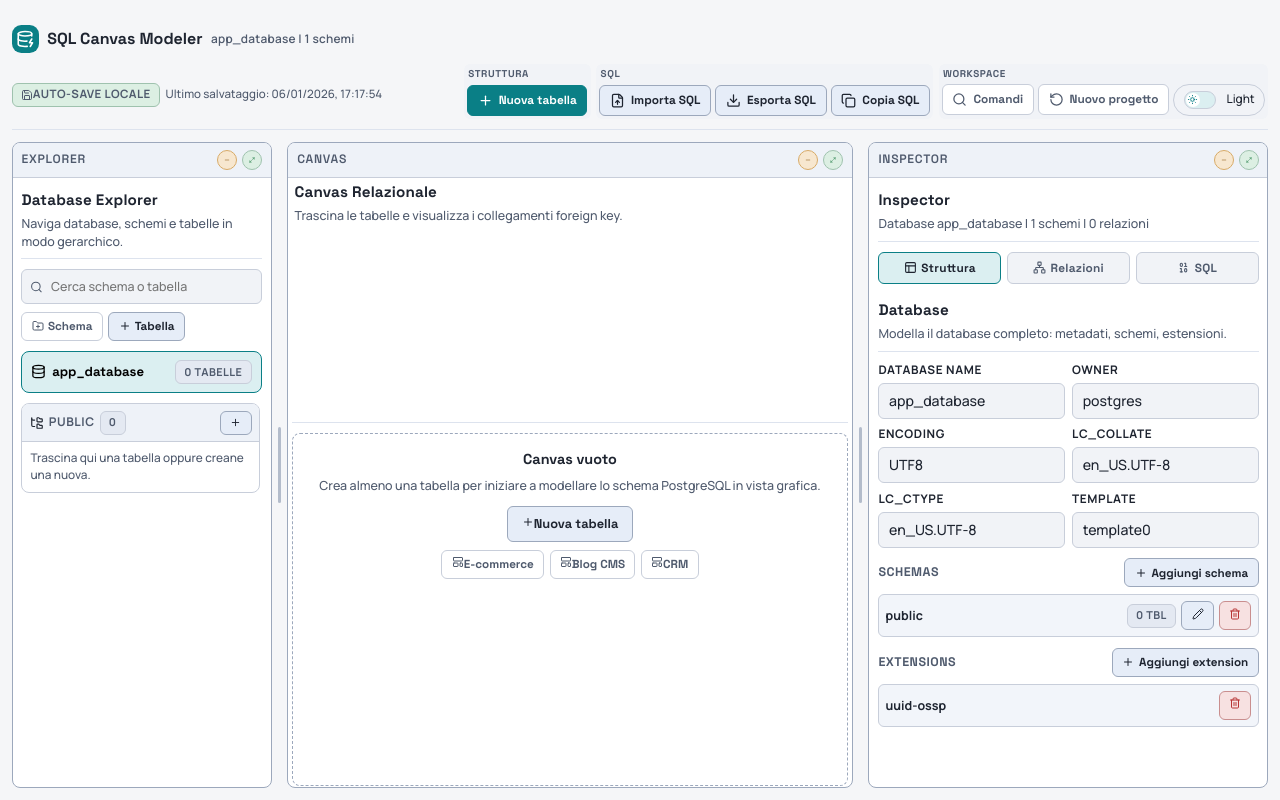
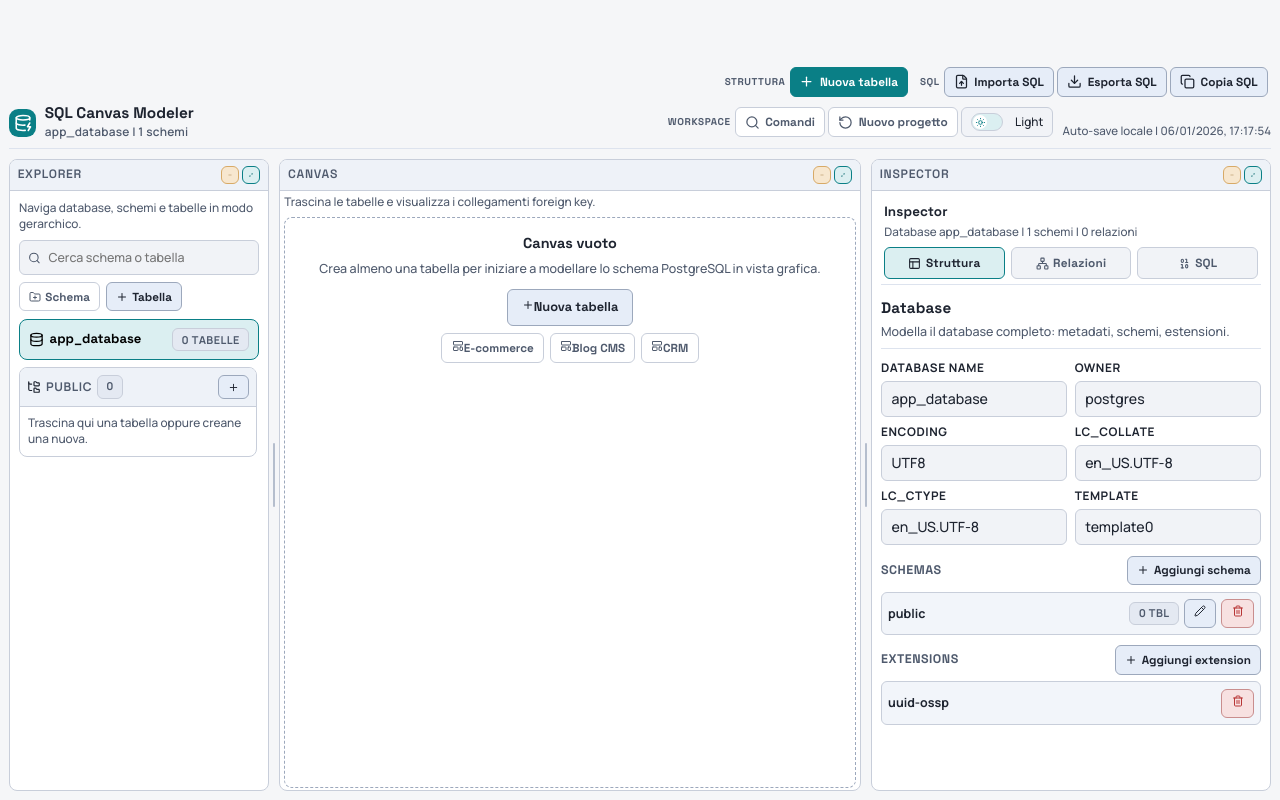
Before and after one commit to d4v3-rm/fe-react-sql-canva, a React (Vite) app: page / in a window 1280 px wide. Built offline with nearby package versions, Linux system fonts and the light colour scheme.

Commit message:
refactor: simplify ui shell and reduce nested panel chrome

```diff
--- a/src/app/App.module.scss
+++ b/src/app/App.module.scss
@@ -4,8 +4,8 @@
 .page {
   height: 100%;
   display: grid;
-  gap: 0.72rem;
-  padding: 0.72rem;
+  gap: 0.58rem;
+  padding: 0.56rem;
   overflow-x: clip;
 }
 
@@ -16,7 +16,7 @@
   min-width: 0;
   display: flex;
   align-items: stretch;
-  gap: 0.24rem;
+  gap: 0.14rem;
 }
 
 .leftPane {
@@ -57,6 +57,7 @@
 
 .paneWindow {
   @include m.panel;
+  border-color: t.$color-border;
   height: 100%;
   min-height: 0;
   min-width: 0;
@@ -71,7 +72,7 @@
   align-items: center;
   justify-content: space-between;
   gap: 0.5rem;
-  padding: 0.45rem 0.56rem;
+  padding: 0.38rem 0.48rem;
   border-bottom: 1px solid t.$color-border;
   background: t.$color-pane-header-start;
 }
@@ -92,7 +93,7 @@
 .windowButtons {
   display: inline-flex;
   align-items: center;
-  gap: 0.28rem;
+  gap: 0.2rem;
 }
 
 .collapsedPane .windowButtons {
@@ -101,20 +102,22 @@
 }
 
 .windowButton {
-  width: 20px;
-  height: 20px;
-  border: 1px solid transparent;
-  border-radius: 999px;
+  width: 18px;
+  height: 18px;
+  border: 1px solid t.$color-border;
+  border-radius: 6px;
   display: inline-flex;
   align-items: center;
   justify-content: center;
   cursor: pointer;
-  transition: opacity t.$transition-fast, background-color t.$transition-fast, border-color t.$transition-fast;
+  background: t.$color-surface-soft;
+  color: t.$color-text-soft;
+  transition: opacity t.$transition-fast, background-color t.$transition-fast, border-color t.$transition-fast, color t.$transition-fast;
 }
 
 .collapsedPane .windowButton {
-  width: 24px;
-  height: 24px;
+  width: 22px;
+  height: 22px;
 }
 
 .minimizeButton {
@@ -124,9 +127,9 @@
 }
 
 .maximizeButton {
-  background: t.$color-success-soft;
-  border-color: t.$color-success-border;
-  color: t.$color-success;
+  background: t.$color-primary-soft;
+  border-color: t.$color-primary;
+  color: t.$color-primary-strong;
 }
 
 .paneContent {
@@ -166,7 +169,7 @@
   max-width: none;
   font-family: t.$font-heading;
   letter-spacing: 0.08em;
-  font-size: 0.72rem;
+  font-size: 0.68rem;
   text-transform: uppercase;
   white-space: nowrap;
   transform: rotate(-90deg);
@@ -174,8 +177,8 @@
 }
 
 .splitter {
-  flex: 0 0 8px;
-  width: 8px;
+  flex: 0 0 6px;
+  width: 6px;
   border-radius: 0;
   cursor: col-resize;
   position: relative;
@@ -189,11 +192,11 @@
     position: absolute;
     inset: 0;
     margin: auto;
-    width: 3px;
-    height: 76px;
+    width: 2px;
+    height: 64px;
     border-radius: 999px;
     background: t.$color-border-strong;
-    opacity: 0.75;
+    opacity: 0.72;
     transition: background-color t.$transition-fast, opacity t.$transition-fast;
   }
 
--- a/src/app/App.tsx
+++ b/src/app/App.tsx
@@ -15,9 +15,9 @@ import { useThemeStore } from '@/store/themeStore'
 import styles from './App.module.scss'
 
 const MIN_LEFT_PANE_WIDTH = 160
-const MIN_RIGHT_PANE_WIDTH = 180
-const MIN_CENTER_PANE_WIDTH = 260
-const TOTAL_SPLITTER_WIDTH = 20
+const MIN_RIGHT_PANE_WIDTH = 140
+const MIN_CENTER_PANE_WIDTH = 240
+const TOTAL_SPLITTER_WIDTH = 14
 
 type ResizeTarget = 'left' | 'right'
 
--- a/src/features/canvas/SchemaCanvas.module.scss
+++ b/src/features/canvas/SchemaCanvas.module.scss
@@ -1,12 +1,19 @@
 @use '../../styles/tokens' as t;
 
-.canvasCard {
+.canvasRoot {
   min-height: 100%;
-  padding: 0.24rem 0.22rem 0.12rem;
+  height: 100%;
+  display: grid;
+  gap: 0.4rem;
+  grid-template-rows: auto minmax(0, 1fr);
+  padding: 0.2rem 0.2rem 0.12rem;
 }
 
-.canvasCard > header {
-  padding-inline: 0.18rem;
+.canvasIntro {
+  margin: 0;
+  color: t.$color-text-soft;
+  font-size: 0.74rem;
+  padding-inline: 0.04rem;
 }
 
 .quickStart {
@@ -28,8 +35,8 @@
   border-radius: t.$radius-md;
   overflow: hidden;
   position: relative;
-  height: calc(100vh - 270px);
-  min-height: 420px;
+  min-height: 320px;
+  height: 100%;
   background: t.$color-canvas-bg-start;
 }
 
@@ -45,7 +52,6 @@
     display: inline-flex;
     align-items: center;
     gap: 0.28rem;
-    backdrop-filter: blur(4px);
   }
 }
 
--- a/src/features/canvas/SchemaCanvas.tsx
+++ b/src/features/canvas/SchemaCanvas.tsx
@@ -3,7 +3,6 @@ import { Focus, LayoutTemplate, Plus, ScanSearch } from 'lucide-react'
 import { Background, Controls, MiniMap, ReactFlow, type Edge, type NodeTypes, type ReactFlowInstance } from '@xyflow/react'
 
 import { Button } from '@/components/ui/Button'
-import { Card } from '@/components/ui/Card'
 import { EmptyState } from '@/components/ui/EmptyState'
 import { PROJECT_TEMPLATES } from '@/lib/templates/databaseTemplates'
 import { useCanvasViewStore } from '@/store/canvasViewStore'
@@ -179,7 +178,8 @@ export function SchemaCanvas() {
   }
 
   return (
-    <Card className={styles.canvasCard} title="Canvas Relazionale" subtitle="Trascina le tabelle e visualizza i collegamenti foreign key.">
+    <section className={styles.canvasRoot}>
+      <p className={styles.canvasIntro}>Trascina le tabelle e visualizza i collegamenti foreign key.</p>
       {tables.length === 0 ? (
         <EmptyState
           title="Canvas vuoto"
@@ -254,6 +254,6 @@ export function SchemaCanvas() {
           </ReactFlow>
         </div>
       )}
-    </Card>
+    </section>
   )
 }
--- a/src/features/explorer/DatabaseExplorer.module.scss
+++ b/src/features/explorer/DatabaseExplorer.module.scss
@@ -5,6 +5,14 @@
   min-height: 0;
   min-width: 0;
   overflow-x: clip;
+  display: grid;
+  gap: 0.45rem;
+}
+
+.explorerIntro {
+  margin: 0;
+  color: t.$color-text-soft;
+  font-size: 0.74rem;
 }
 
 .topRow {
--- a/src/features/explorer/DatabaseExplorer.tsx
+++ b/src/features/explorer/DatabaseExplorer.tsx
@@ -4,7 +4,6 @@ import { useMemo, useState, type DragEvent } from 'react'
 
 import { Badge } from '@/components/ui/Badge'
 import { Button } from '@/components/ui/Button'
-import { Card } from '@/components/ui/Card'
 import { EmptyState } from '@/components/ui/EmptyState'
 import { useSchemaStore } from '@/store/schemaStore'
 
@@ -225,7 +224,8 @@ export function DatabaseExplorer() {
   }
 
   return (
-    <Card className={styles.explorer} title="Database Explorer" subtitle="Naviga database, schemi e tabelle in modo gerarchico.">
+    <section className={styles.explorer}>
+      <p className={styles.explorerIntro}>Naviga database, schemi e tabelle in modo gerarchico.</p>
       <div className={styles.topRow}>
         <label className={styles.searchField}>
           <Search size={14} />
@@ -365,6 +365,6 @@ export function DatabaseExplorer() {
           ))}
         </div>
       )}
-    </Card>
+    </section>
   )
 }
--- a/src/features/inspector/InspectorPanel.module.scss
+++ b/src/features/inspector/InspectorPanel.module.scss
@@ -12,6 +12,30 @@
   position: sticky;
   top: 0;
   z-index: 2;
+  display: grid;
+  gap: 0.42rem;
+  padding: 0.2rem 0.2rem 0.3rem;
+  border-bottom: 1px solid t.$color-divider-soft;
+  background: t.$color-pane-bg-start;
+}
+
+.tabsMeta {
+  display: grid;
+  gap: 0.14rem;
+  min-width: 0;
+
+  h3 {
+    margin: 0;
+    @include m.section-title;
+    font-size: 0.84rem;
+  }
+
+  p {
+    margin: 0;
+    color: t.$color-text-soft;
+    font-size: 0.73rem;
+    overflow-wrap: anywhere;
+  }
 }
 
 .tabButtons {
@@ -61,6 +85,13 @@
   }
 }
 
+.emptyPanel {
+  border: 1px solid t.$color-border;
+  border-radius: t.$radius-md;
+  background: t.$color-surface;
+  padding: 0.56rem;
+}
+
 @media (max-width: 1180px) {
   .tabButtons {
     grid-template-columns: 1fr;
--- a/src/features/inspector/InspectorPanel.tsx
+++ b/src/features/inspector/InspectorPanel.tsx
@@ -2,7 +2,6 @@ import clsx from 'clsx'
 import { Binary, Network, PanelsTopLeft } from 'lucide-react'
 import { useMemo, useState } from 'react'
 
-import { Card } from '@/components/ui/Card'
 import { EmptyState } from '@/components/ui/EmptyState'
 import { DatabaseModelPanel } from '@/features/database-model/DatabaseModelPanel'
 import { SqlPreview } from '@/features/sql-preview/SqlPreview'
@@ -35,7 +34,12 @@ export function InspectorPanel({ sqlScript }: InspectorPanelProps) {
 
   return (
     <div className={styles.inspector}>
-      <Card className={styles.tabsCard} title="Inspector" subtitle={subtitle}>
+      <section className={styles.tabsCard}>
+        <div className={styles.tabsMeta}>
+          <h3>Inspector</h3>
+          <p>{subtitle}</p>
+        </div>
+
         <div className={styles.tabButtons}>
           <button
             className={clsx(styles.tabButton, activeTab === 'structure' && styles.activeTab)}
@@ -64,7 +68,7 @@ export function InspectorPanel({ sqlScript }: InspectorPanelProps) {
             SQL
           </button>
         </div>
-      </Card>
+      </section>
 
       <section className={styles.tabContent}>
         {activeTab === 'structure' ? (
@@ -79,12 +83,12 @@ export function InspectorPanel({ sqlScript }: InspectorPanelProps) {
           selectedTable ? (
             <RelationManager tableId={selectedTable.id} />
           ) : (
-            <Card title="Relazioni" subtitle="Seleziona una tabella per gestire FK e constraint.">
+            <section className={styles.emptyPanel}>
               <EmptyState
                 title="Nessuna tabella selezionata"
                 body="Apri una tabella dall'explorer o dal canvas per creare e modificare relazioni."
               />
-            </Card>
+            </section>
           )
         ) : null}
 
--- a/src/features/toolbar/Toolbar.module.scss
+++ b/src/features/toolbar/Toolbar.module.scss
@@ -2,30 +2,34 @@
 @use '../../styles/tokens' as t;
 
 .toolbar {
-  padding: 0.12rem 0 0.64rem;
+  padding: 0.14rem 0 0.5rem;
   border-bottom: 1px solid t.$color-divider-soft;
-  display: grid;
-  grid-template-columns: minmax(0, 1fr) auto;
-  grid-template-areas:
-    'identity actions'
-    'meta actions';
-  gap: 0.34rem 0.7rem;
-  align-items: center;
+  display: flex;
+  flex-wrap: wrap;
+  align-items: flex-end;
+  justify-content: space-between;
+  gap: 0.38rem 0.8rem;
   min-width: 0;
   overflow-x: clip;
 }
 
 .identity {
-  grid-area: identity;
   display: flex;
   align-items: center;
   gap: 0.52rem;
+  min-width: 0;
+  flex: 1 1 260px;
+}
+
+.identityText {
+  display: grid;
+  gap: 0.05rem;
   min-width: 0;
 
   h1 {
     margin: 0;
     font-family: t.$font-heading;
-    font-size: 1rem;
+    font-size: 0.96rem;
     line-height: 1.15;
   }
 
@@ -50,22 +54,25 @@
 }
 
 .actions {
-  grid-area: actions;
   display: flex;
   flex-wrap: wrap;
   justify-content: flex-end;
-  align-self: end;
-  gap: 0.34rem;
+  align-items: flex-end;
+  gap: 0.26rem;
   min-width: 0;
+  margin-left: auto;
+  flex: 1 1 520px;
 }
 
 .actionGroup {
-  display: grid;
-  gap: 0.18rem;
-  padding: 0.18rem 0.2rem 0.2rem;
-  border-radius: t.$radius-sm;
-  background: t.$color-surface-soft;
+  display: inline-flex;
+  align-items: center;
+  gap: 0.22rem;
+  padding: 0.12rem 0.16rem;
+  border-radius: 6px;
+  background: transparent;
   min-width: 0;
+  border: 1px solid transparent;
 }
 
 .groupLabel {
@@ -75,27 +82,28 @@
   font-weight: 700;
   letter-spacing: 0.06em;
   text-transform: uppercase;
-  padding-inline: 0.08rem;
+  padding-inline: 0.04rem;
+  flex: 0 0 auto;
 }
 
 .groupButtons {
   display: inline-flex;
   flex-wrap: wrap;
   align-items: center;
-  gap: 0.26rem;
+  gap: 0.22rem;
 }
 
 .groupButtons button {
   display: inline-flex;
   align-items: center;
-  gap: 0.38rem;
-  padding: 0.38rem 0.6rem;
+  gap: 0.34rem;
+  padding: 0.34rem 0.56rem;
   font-size: 0.74rem;
 }
 
 .themeSwitch {
   border: 1px solid t.$color-border;
-  border-radius: 999px;
+  border-radius: t.$radius-sm;
   background: t.$color-surface-soft;
   color: t.$color-text;
   min-width: 92px;
@@ -136,16 +144,17 @@
 }
 
 .meta {
-  grid-area: meta;
-  display: flex;
+  display: inline-flex;
   flex-wrap: wrap;
   align-items: center;
-  gap: 0.34rem;
+  gap: 0.24rem;
   min-width: 0;
+  margin-left: 0.1rem;
 
   span {
     color: t.$color-text-soft;
     font-size: 0.72rem;
+    white-space: nowrap;
   }
 }
 
@@ -155,21 +164,18 @@
 
 @media (max-width: 980px) {
   .toolbar {
-    grid-template-columns: 1fr;
-    grid-template-areas:
-      'identity'
-      'meta'
-      'actions';
+    align-items: stretch;
   }
 
   .identity {
     align-items: center;
+    flex: 1 1 100%;
 
-    h1 {
+    .identityText h1 {
       font-size: 0.92rem;
     }
 
-    span {
+    .identityText span {
       display: none;
     }
   }
@@ -178,13 +184,20 @@
     justify-content: flex-start;
     align-self: stretch;
     gap: 0.3rem;
+    flex: 1 1 100%;
+    margin-left: 0;
   }
 
   .actionGroup {
-    width: 100%;
+    width: auto;
+    flex-wrap: wrap;
   }
 
   .groupButtons {
     justify-content: flex-start;
   }
+
+  .meta {
+    margin-left: 0;
+  }
 }
--- a/src/features/toolbar/Toolbar.tsx
+++ b/src/features/toolbar/Toolbar.tsx
@@ -1,6 +1,6 @@
 import { useRef, useState } from 'react'
 import clsx from 'clsx'
-import { Copy, DatabaseZap, Download, FileUp, MoonStar, Plus, RotateCcw, Save, Search, SunMedium } from 'lucide-react'
+import { Copy, DatabaseZap, Download, FileUp, MoonStar, Plus, RotateCcw, Search, SunMedium } from 'lucide-react'
 
 import { Badge } from '@/components/ui/Badge'
 import { Button } from '@/components/ui/Button'
@@ -83,8 +83,10 @@ export function Toolbar({ sqlScript, onOpenCommandPalette }: ToolbarProps) {
         <div className={styles.logoTile}>
           <DatabaseZap size={18} strokeWidth={2.1} />
         </div>
-        <h1>SQL Canvas Modeler</h1>
-        <span>{database.name} | {database.schemas.length} schemi</span>
+        <div className={styles.identityText}>
+          <h1>SQL Canvas Modeler</h1>
+          <span>{database.name} | {database.schemas.length} schemi</span>
+        </div>
       </div>
 
       <div className={styles.actions}>
@@ -142,15 +144,11 @@ export function Toolbar({ sqlScript, onOpenCommandPalette }: ToolbarProps) {
             </button>
           </div>
         </div>
-      </div>
 
-      <div className={styles.meta}>
-        <Badge tone="success">
-          <Save size={12} />
-          Auto-save locale
-        </Badge>
-        {warnings.length > 0 ? <Badge tone="warning">Warning import: {warnings.length}</Badge> : null}
-        <span>Ultimo salvataggio: {new Date(lastSavedAt).toLocaleString('it-IT')}</span>
+        <div className={styles.meta}>
+          {warnings.length > 0 ? <Badge tone="warning">Warning import: {warnings.length}</Badge> : null}
+          <span>Auto-save locale | {new Date(lastSavedAt).toLocaleString('it-IT')}</span>
+        </div>
       </div>
 
       <input
```
